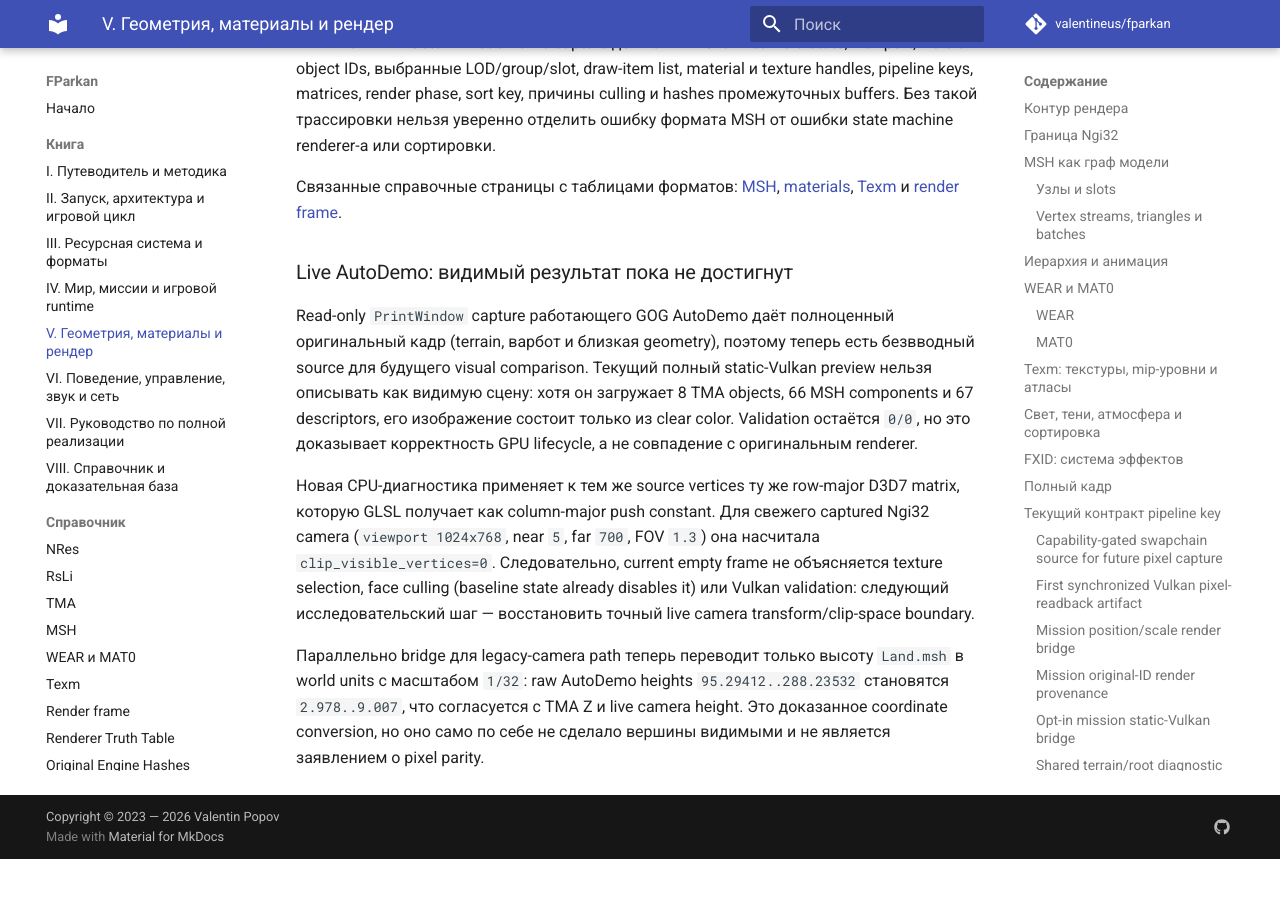
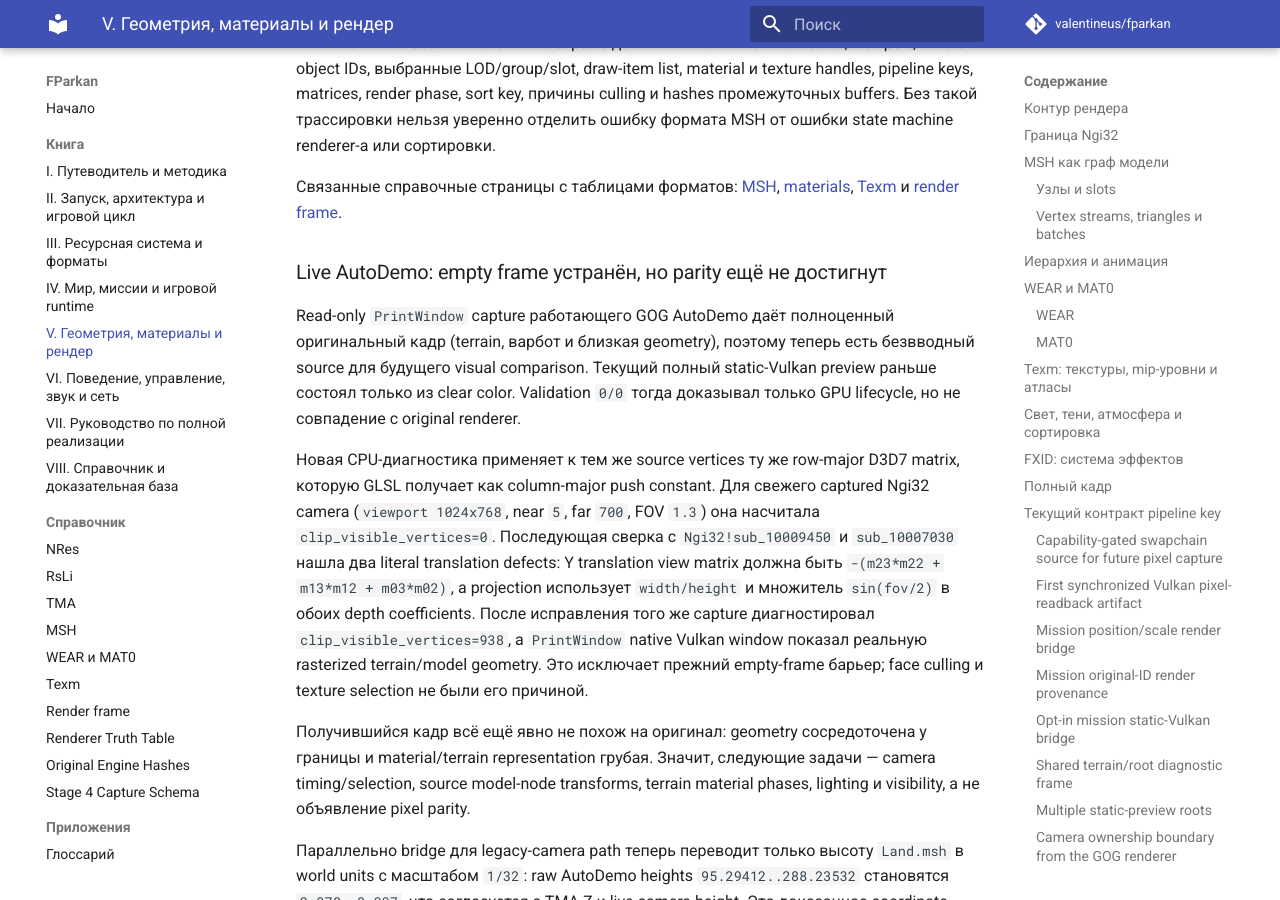
Before and after one commit to valentineus/fparkan, an MkDocs documentation site: the page built from docs/tomes/05-render.md, in a window 1280 px wide and 900 px high, scrolled down 33002 px. Built offline with MkDocs 1.6.1 and Material for MkDocs 9.7.7, drawn with Linux system fonts in a browser that asks for light colours; comment, search, counter and statistics services are not loaded; before the commit the page ends 33861 px from its top, so only the background shows below that; some of the changed text lies outside the part shown.

Commit message:
fix(render): match Ngi32 camera matrices

````diff
--- a/docs/tomes/05-render.md
+++ b/docs/tomes/05-render.md
@@ -1398,13 +1398,14 @@
 
 ```text
 [ cos(f/2),         0,                 0,          0 ]
-[        0, h/w * cos(f/2),            0,          0 ]
-[        0,         0, z/(z-n), sin(f/2) ]
-[        0,         0, -n*z/(z-n),     0 ]
-```
-
-The sine in the homogeneous-W term is intentional: after the D3D perspective
-divide the diagonal has the expected cotangent scale. RVA `0x9450` applies a
+[        0, w/h * cos(f/2),            0,          0 ]
+[        0,         0, sin(f/2)*z/(z-n), sin(f/2) ]
+[        0,         0, -sin(f/2)*n*z/(z-n), 0 ]
+```
+
+The sine in the depth scale and homogeneous-W term is intentional: after the
+D3D perspective divide the diagonal has the expected cotangent scale and the
+depth range remains finite. RVA `0x9450` applies a
 specific axis permutation/sign change and translated dot products to selector
 0 before the view `SetTransform`; it is not merely the generic affine inverse.
 
@@ -1562,23 +1563,30 @@
 [materials](../reference/materials.md), [Texm](../reference/texm.md) и
 [render frame](../reference/render-frame.md).
 
-### Live AutoDemo: видимый результат пока не достигнут
+### Live AutoDemo: empty frame устранён, но parity ещё не достигнут
 
 Read-only `PrintWindow` capture работающего GOG AutoDemo даёт полноценный
 оригинальный кадр (terrain, варбот и близкая geometry), поэтому теперь есть
 безвводный source для будущего visual comparison. Текущий полный static-Vulkan
-preview нельзя описывать как видимую сцену: хотя он загружает 8 TMA objects,
-66 MSH components и 67 descriptors, его изображение состоит только из clear
-color. Validation остаётся `0/0`, но это доказывает корректность GPU lifecycle,
-а не совпадение с оригинальным renderer.
+preview раньше состоял только из clear color. Validation `0/0` тогда доказывал
+только GPU lifecycle, но не совпадение с original renderer.
 
 Новая CPU-диагностика применяет к тем же source vertices ту же row-major D3D7
 matrix, которую GLSL получает как column-major push constant. Для свежего
 captured Ngi32 camera (`viewport 1024x768`, near `5`, far `700`, FOV `1.3`)
-она насчитала `clip_visible_vertices=0`. Следовательно, current empty frame не
-объясняется texture selection, face culling (baseline state already disables
-it) или Vulkan validation: следующий исследовательский шаг — восстановить
-точный live camera transform/clip-space boundary.
+она насчитала `clip_visible_vertices=0`. Последующая сверка с
+`Ngi32!sub_10009450` и `sub_10007030` нашла два literal translation defects:
+Y translation view matrix должна быть `-(m23*m22 + m13*m12 + m03*m02)`, а
+projection использует `width/height` и множитель `sin(fov/2)` в обоих depth
+coefficients. После исправления того же capture диагностировал
+`clip_visible_vertices=938`, а `PrintWindow` native Vulkan window показал
+реальную rasterized terrain/model geometry. Это исключает прежний empty-frame
+барьер; face culling и texture selection не были его причиной.
+
+Получившийся кадр всё ещё явно не похож на оригинал: geometry сосредоточена у
+границы и material/terrain representation грубая. Значит, следующие задачи —
+camera timing/selection, source model-node transforms, terrain material phases,
+lighting и visibility, а не объявление pixel parity.
 
 Параллельно bridge для legacy-camera path теперь переводит только высоту
 `Land.msh` в world units с масштабом `1/32`: raw AutoDemo heights
````
Also changed, not shown: 2 other files.
